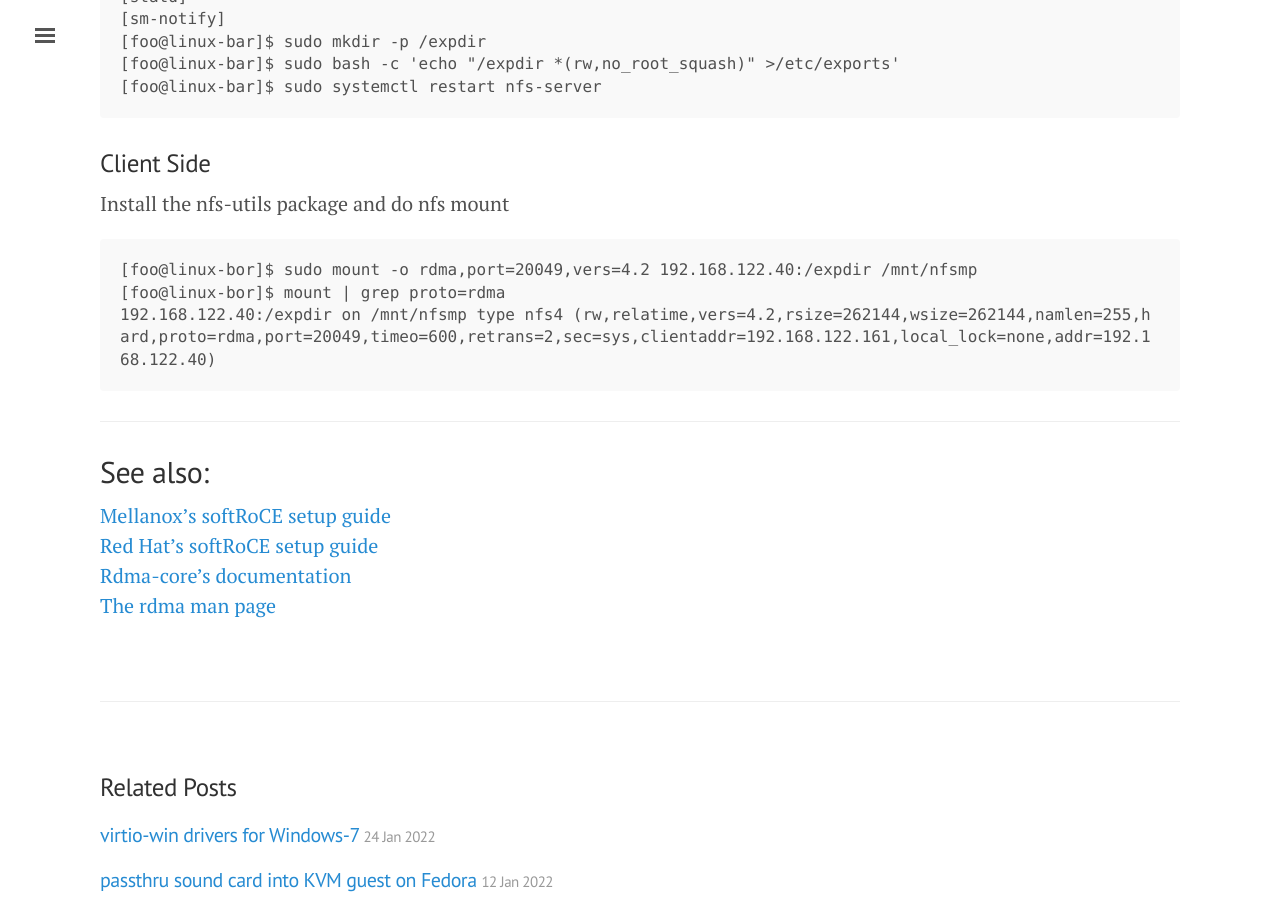
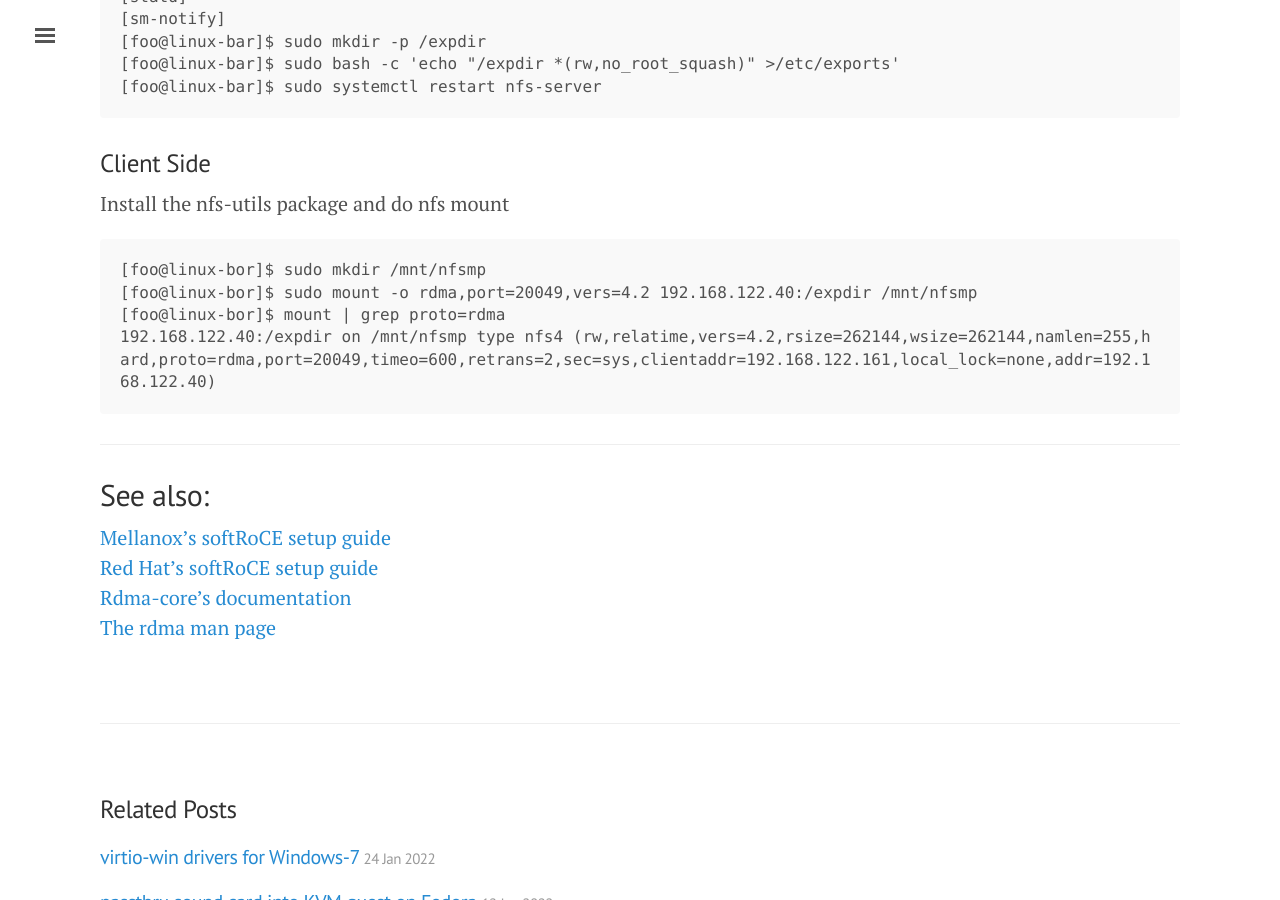
Before and after one commit to tcler/tcler.github.io, a Jekyll site: the page built from _posts/2021-08-08-NFS-over-SoftRoCE-setup.md, in a window 1280 px wide and 900 px high, scrolled down 1878 px. Built offline with Jekyll 4.4.1, drawn with Linux system fonts in a browser that asks for light colours; some of the changed text lies outside the part shown.

Commit message:
Update 2021-08-08-NFS-over-SoftRoCE-setup.md

````diff
--- a/_posts/2021-08-08-NFS-over-SoftRoCE-setup.md
+++ b/_posts/2021-08-08-NFS-over-SoftRoCE-setup.md
@@ -24,7 +24,7 @@
 ```
 
 ## Ping Test
-Start an rping server on one machine
+Start an rping server on one machine (sudo yum  install librdmacm-utils -y)
 ```
 [foo@linux-bar ~]$ sudo rping -s -v -C 3
 server ping data: rdma-ping-0: ABCDEFGHIJKLMNOPQRSTUVWXYZ[\]^_`abcdefghijklmnopqr
@@ -70,6 +70,7 @@
 ### Client Side
 Install the nfs-utils package and do nfs mount
 ```
+[foo@linux-bor]$ sudo mkdir /mnt/nfsmp
 [foo@linux-bor]$ sudo mount -o rdma,port=20049,vers=4.2 192.168.122.40:/expdir /mnt/nfsmp
 [foo@linux-bor]$ mount | grep proto=rdma
 192.168.122.40:/expdir on /mnt/nfsmp type nfs4 (rw,relatime,vers=4.2,rsize=262144,wsize=262144,namlen=255,hard,proto=rdma,port=20049,timeo=600,retrans=2,sec=sys,clientaddr=192.168.122.161,local_lock=none,addr=192.168.122.40)
````
